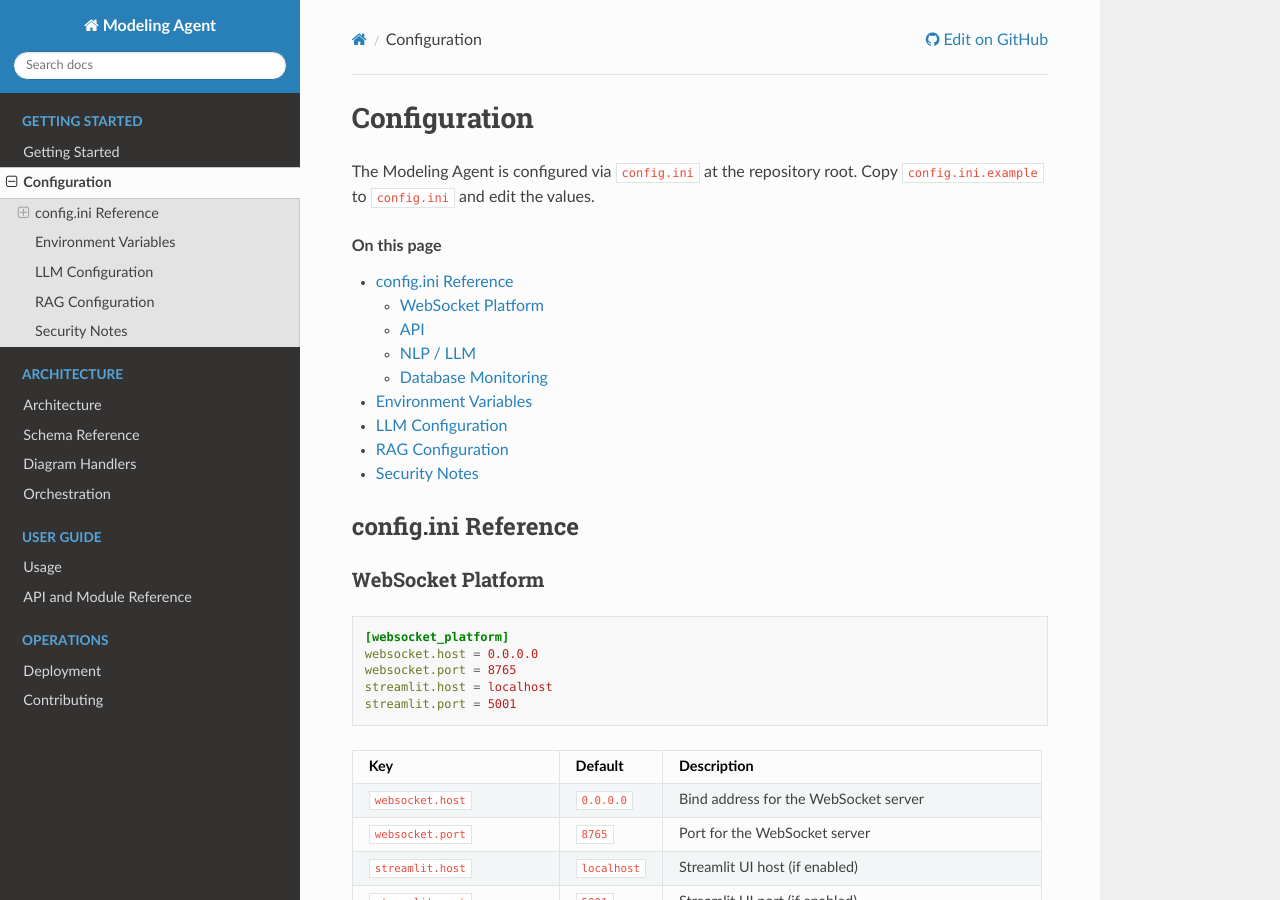
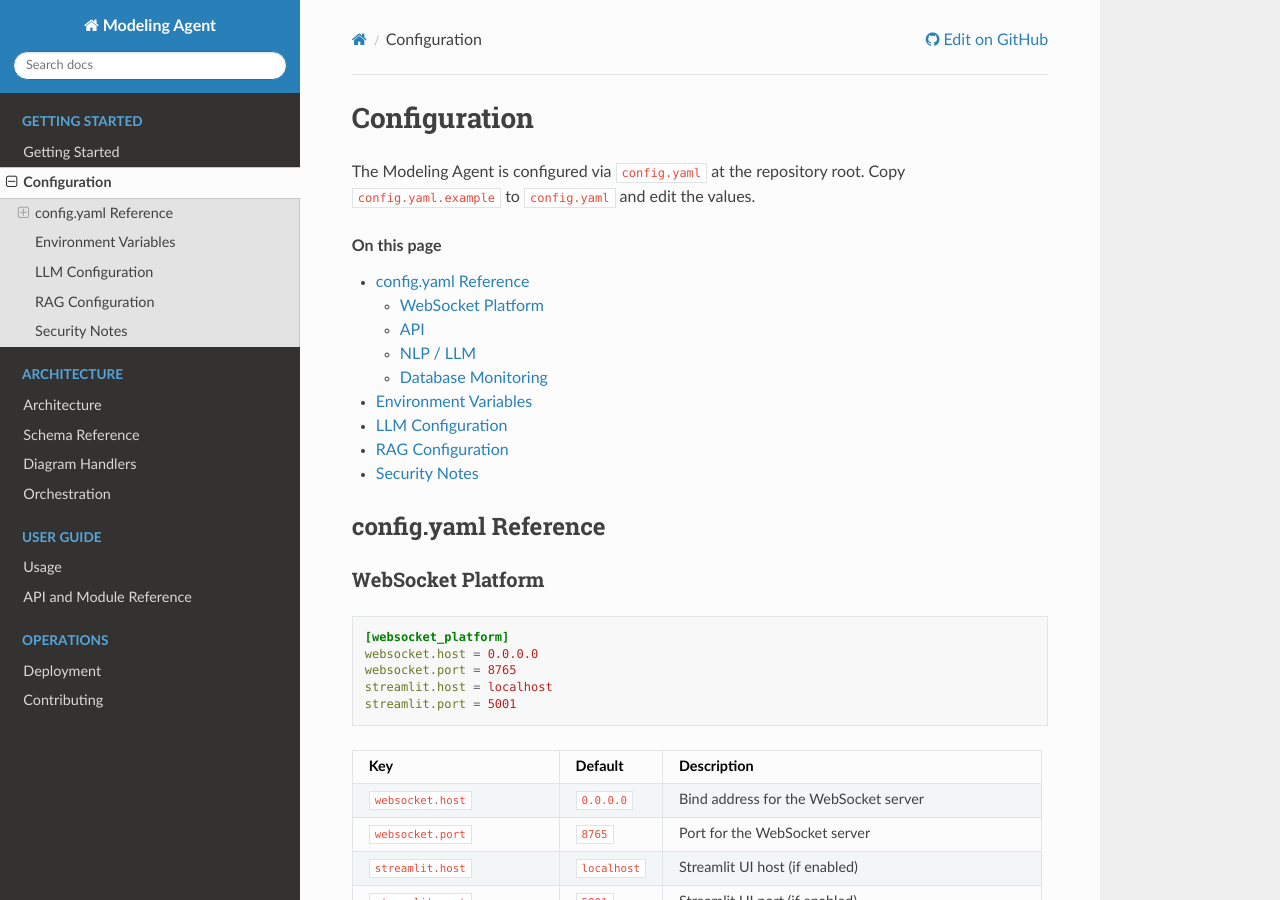
Before and after one commit to BESSER-PEARL/modeling-agent, a Sphinx documentation site: the page built from docs/source/configuration.rst, in a window 1280 px wide and 900 px high. Built offline with Sphinx 7.4.7 and the Read the Docs theme 3.1.0, drawn with Linux system fonts in a browser that asks for light colours; some of the changed text lies outside the part shown.

Commit message:
update besser-agentic-framework to v4.3.0

```diff
--- a/docs/source/architecture.rst
+++ b/docs/source/architecture.rst
@@ -151,7 +151,7 @@ Shared Runtime Context
      - Factory for all 6 diagram handlers
    * - ``openai_api_key``
      - ``str``
-     - API key from config.ini
+     - API key from config.yaml
 
 All modules import these at call-time (not import-time) to ensure they are
 populated when user messages arrive.
--- a/docs/source/configuration.rst
+++ b/docs/source/configuration.rst
@@ -1,14 +1,14 @@
 Configuration
 =============
 
-The Modeling Agent is configured via ``config.ini`` at the repository root.
-Copy ``config.ini.example`` to ``config.ini`` and edit the values.
+The Modeling Agent is configured via ``config.yaml`` at the repository root.
+Copy ``config.yaml.example`` to ``config.yaml`` and edit the values.
 
 .. contents:: On this page
    :local:
    :depth: 2
 
-config.ini Reference
+config.yaml Reference
 --------------------
 
 WebSocket Platform
@@ -201,6 +201,6 @@ Security Notes
 --------------
 
 - **Never** commit real API keys to the repository.
-- Use ``config.ini.example`` and ``.env.example`` as templates.
-- The ``config.ini`` file is listed in ``.gitignore``.
+- Use ``config.yaml.example`` and ``.env.example`` as templates.
+- The ``config.yaml`` file is listed in ``.gitignore``.
 - In production, use environment variables or secrets management.
--- a/docs/source/deployment.rst
+++ b/docs/source/deployment.rst
@@ -34,8 +34,8 @@ Local Development
    pip install -r requirements.txt
 
    # Configure
-   cp config.ini.example config.ini
-   # Edit config.ini with your OpenAI API key
+   cp config.yaml.example config.yaml
+   # Edit config.yaml with your OpenAI API key
 
    # Run
    python modeling_agent.py
@@ -124,7 +124,7 @@ Health Monitoring
 -----------------
 
 - **WebSocket ping:** The BESSER framework handles WebSocket keep-alive.
-- **Database monitoring:** Optional PostgreSQL monitoring via ``config.ini``
+- **Database monitoring:** Optional PostgreSQL monitoring via ``config.yaml``
   (``db.monitoring = True``).
 - **Logs:** The agent logs to stdout. Use ``journalctl`` with systemd or Docker
   log drivers for persistence.
--- a/modeling_agent.py
+++ b/modeling_agent.py
@@ -44,8 +44,8 @@ os.environ.setdefault("CHROMA_TELEMETRY_ENABLED", "False")
 
 # ── Agent ────────────────────────────────────────────────────────────────
 agent = Agent("uml_modeling_agent")
-agent.load_properties("config.ini")
-logger.info(f"Agent properties loaded from config.ini (name={agent.name})")
+agent.load_properties("config.yaml")
+logger.info(f"Agent properties loaded from config.yaml (name={agent.name})")
 
 websocket_platform = agent.use_websocket_platform(use_ui=False)
 
--- a/requirements.txt
+++ b/requirements.txt
@@ -1,4 +1,4 @@
-besser-agentic-framework[extras,llms,tensorflow] == 4.2.3
+besser-agentic-framework[extras,llms,tensorflow] == 4.3.0
 python-dotenv
 langchain-community
 langchain-text-splitters
```
Also changed, not shown: README.md (+5 -5 lines), config_example.yaml (added, +19 -0 lines), docs/ARCHITECTURE.md (+4 -4 lines), docs/source/getting_started.rst (+4 -4 lines), 4 other files.
